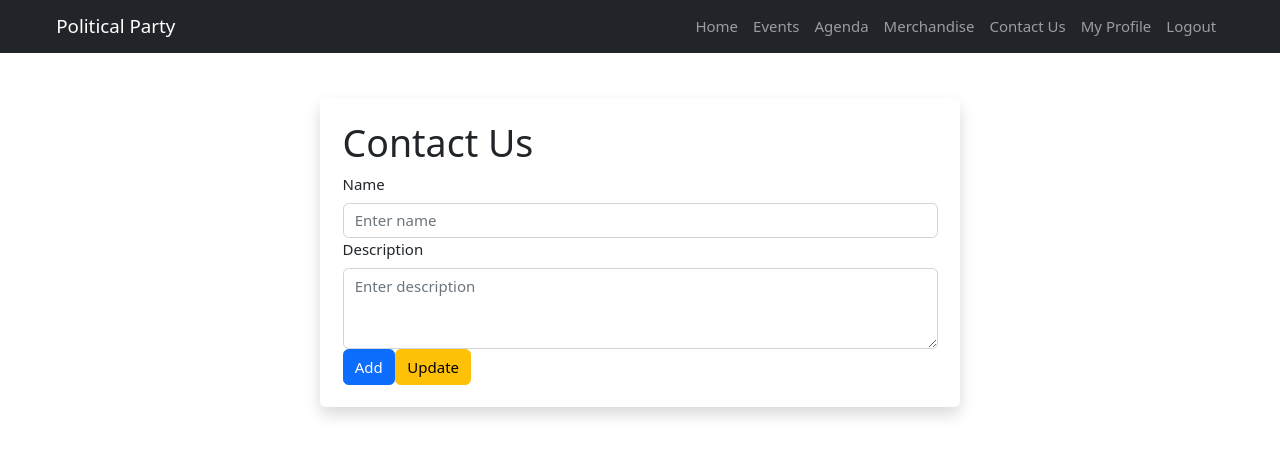
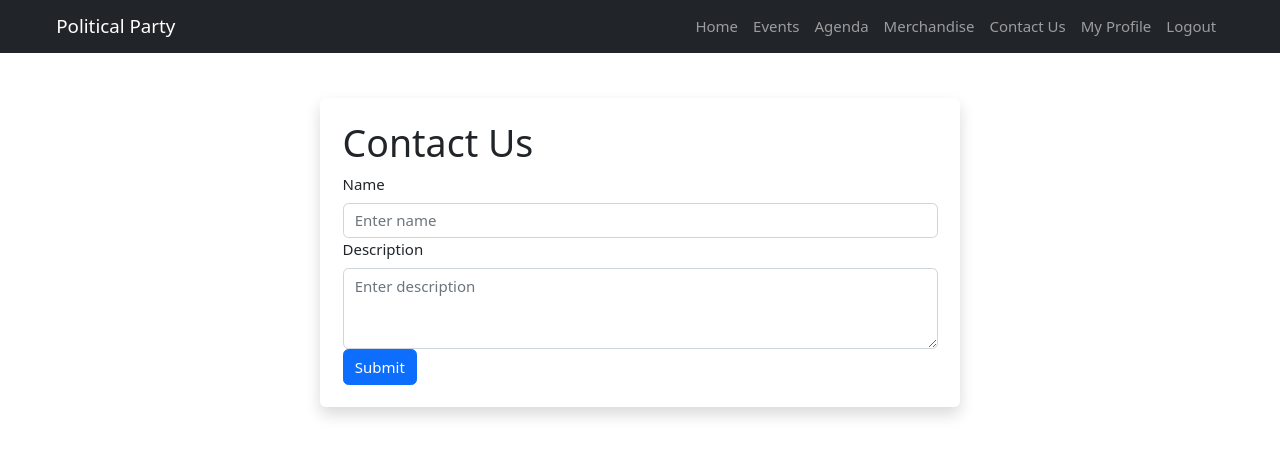
Before and after one commit to gauravKumarSingh-git/politicalFrontEnd, a React (Create React App) app: page /contact in a window 1280 px wide. Shown: the top 456 px of the page. Built offline with nearby package versions, Linux system fonts and the light colour scheme; no server answers.

Commit message:
Update AddContact.js

```diff
--- a/src/components/contact/AddContact.js
+++ b/src/components/contact/AddContact.js
@@ -159,11 +159,7 @@ const AddContact = () => {
             </Form.Group>
 
             <Button variant="primary" type="submit" className="mr-2">
-              Add
-            </Button>
-
-            <Button variant="warning" onClick={handleUpdate}>
-              Update
+              Submit
             </Button>
           </Form>
         </div>
```
